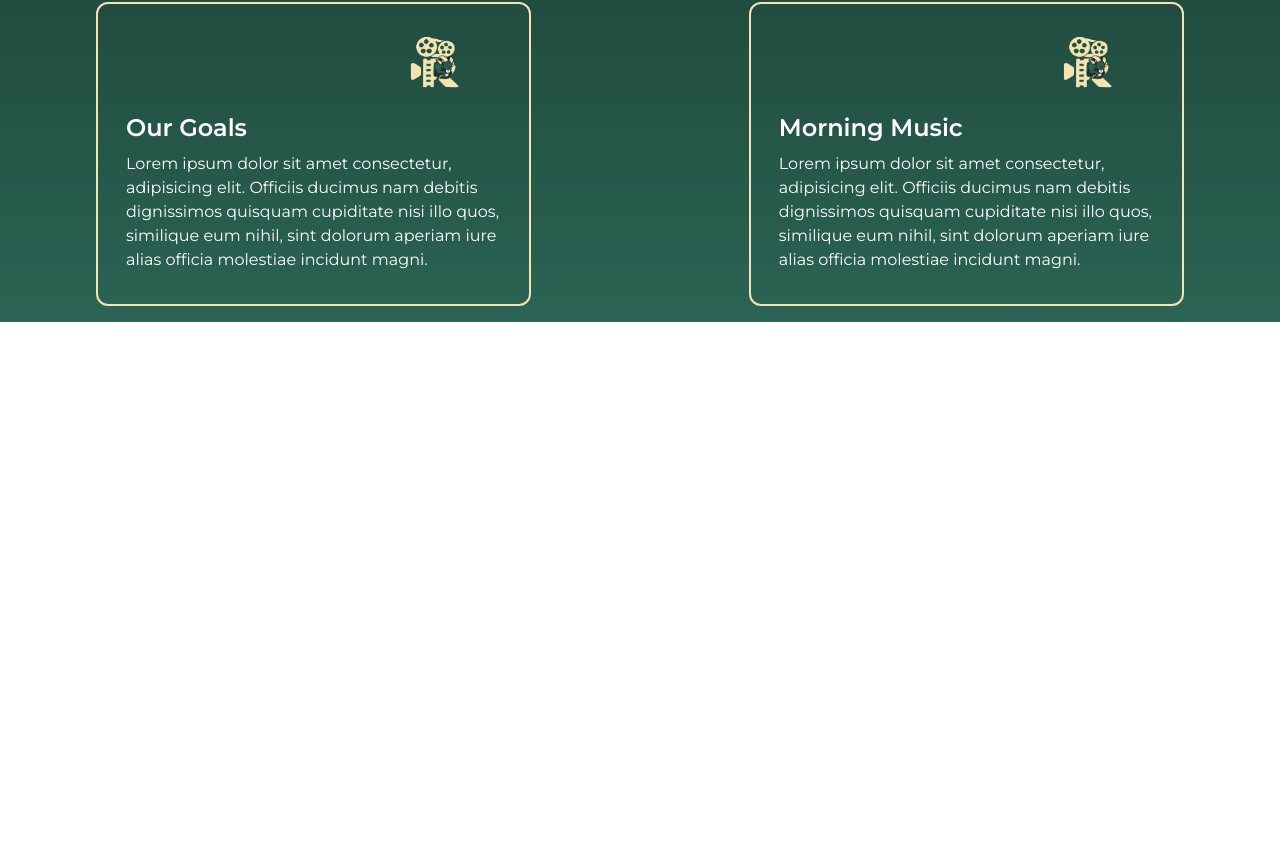
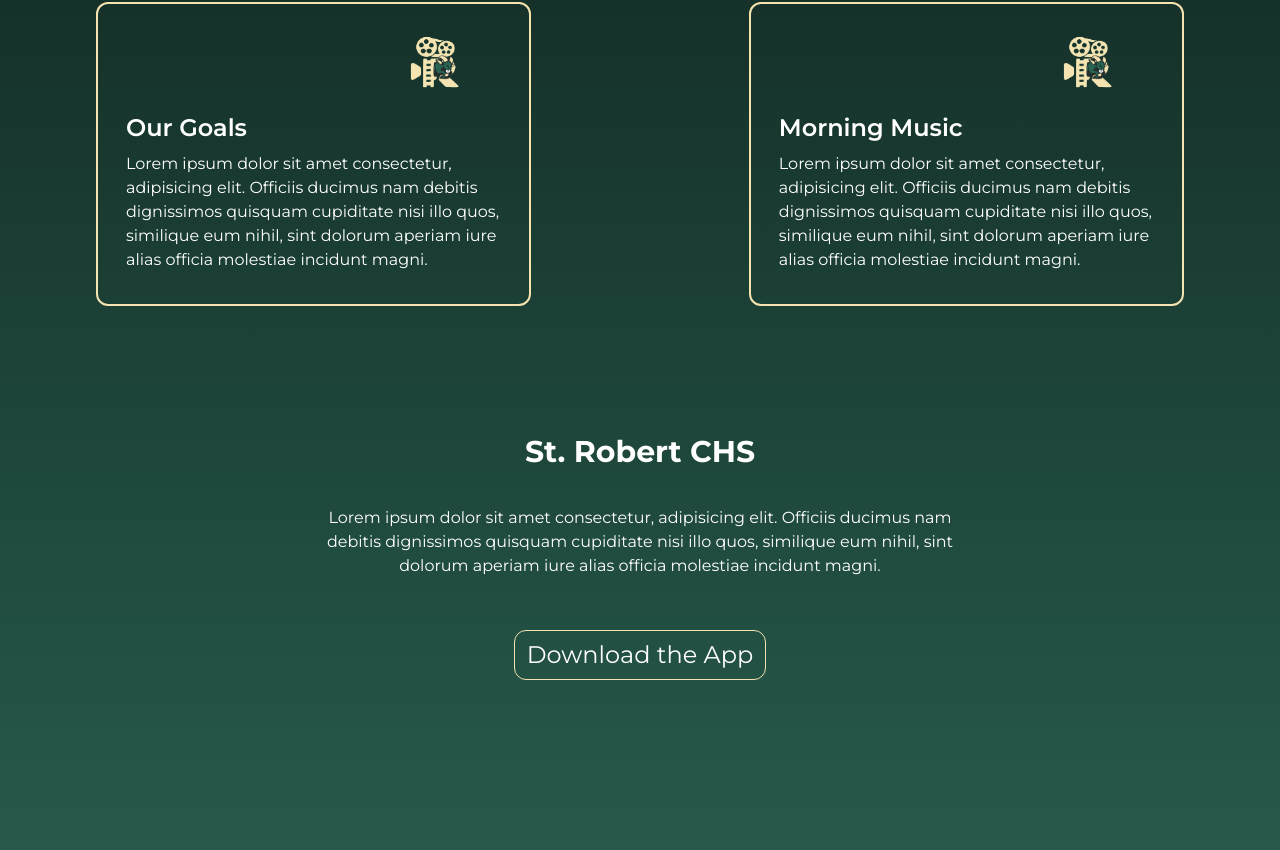
Before and after one commit to Anderson-Lai/rmc-frontend, a React (Vite) app: page / in a window 1280 px wide. Shown: the part 1036-1886 px from the top of the page. Before the commit the page ends 1358 px from the top, so only its background shows below. Built offline with nearby package versions, Linux system fonts and the light colour scheme.

Commit message:
download button

```diff
--- a/src/Pages/Home.tsx
+++ b/src/Pages/Home.tsx
@@ -1,6 +1,19 @@
 import { Link } from "react-router-dom";
 import Card from "../Components/Card";
 import logo from '../assets/logo.png'
+
+function isIos() {
+    return /iPad|iPhone|iPod/.test(navigator.userAgent) && !(window as any).MSStream;
+}
+
+function handleDownload() {
+    const ios = isIos();
+    if (ios) {
+        window.location.href = "https://apps.apple.com/ca/app/st-robert-chs/id1568654037"
+    } else {
+        window.location.href = "https://play.google.com/store/apps/details?id=com.sia.strobertcatholichighschool&hl=en_CA&source=sh/x/srp/wr/m1/3&kgs=a303003c103051a1&pli=1";
+    }
+}
 
 export default function Home() {
     const filler = "Lorem ipsum dolor sit amet consectetur, adipisicing elit. Officiis ducimus nam debitis dignissimos quisquam cupiditate nisi illo quos, similique eum nihil, sint dolorum aperiam iure alias officia molestiae incidunt magni."
@@ -13,7 +26,7 @@
                 <h4 className="font-semibold mt-10">Rising Artists Marketing and Storytelling</h4>
 
                 <button className="mt-12 text-2xl rounded-xl border border-border-light-yellow px-3 py-2
-                 hover:-translate-y-2 duration-200 delay-100 hover:scale-110">
+                 hover:-translate-y-2 duration-200 delay-100 hover:scale-110 hover:shadow-white">
                     <Link to="/contact">Contact Us</Link>
                 </button>
             </div>
@@ -32,6 +45,17 @@
                     </div>
                 </div>
             </div>
+
+            <div className="mt-28 flex flex-col items-center">
+                <h2 className="font-bold text-center text-3xl">St. Robert CHS</h2>
+                <p className="text-center my-9" style={{maxWidth: "50%"}}>{filler}</p>
+
+                <button className="mt-4 mb-96 text-2xl rounded-xl border border-border-light-yellow px-3 py-2
+                 hover:-translate-y-2 duration-200 delay-100 hover:scale-110 hover:shadow-white"
+                 onClick={handleDownload}>
+                    Download the App
+                </button>
+            </div>
         </>
     );
 }
--- a/tailwind.config.js
+++ b/tailwind.config.js
@@ -16,7 +16,7 @@
         "title-family": "Montserrat"
       },
       boxShadow: {
-        "white": "0px 4px 7px #FFFFFF",
+        "white": "0px 4px 6px #FFFFFF",
         "small-white": "0px 2px 4px #FFFFFF"
       }
     },
```
